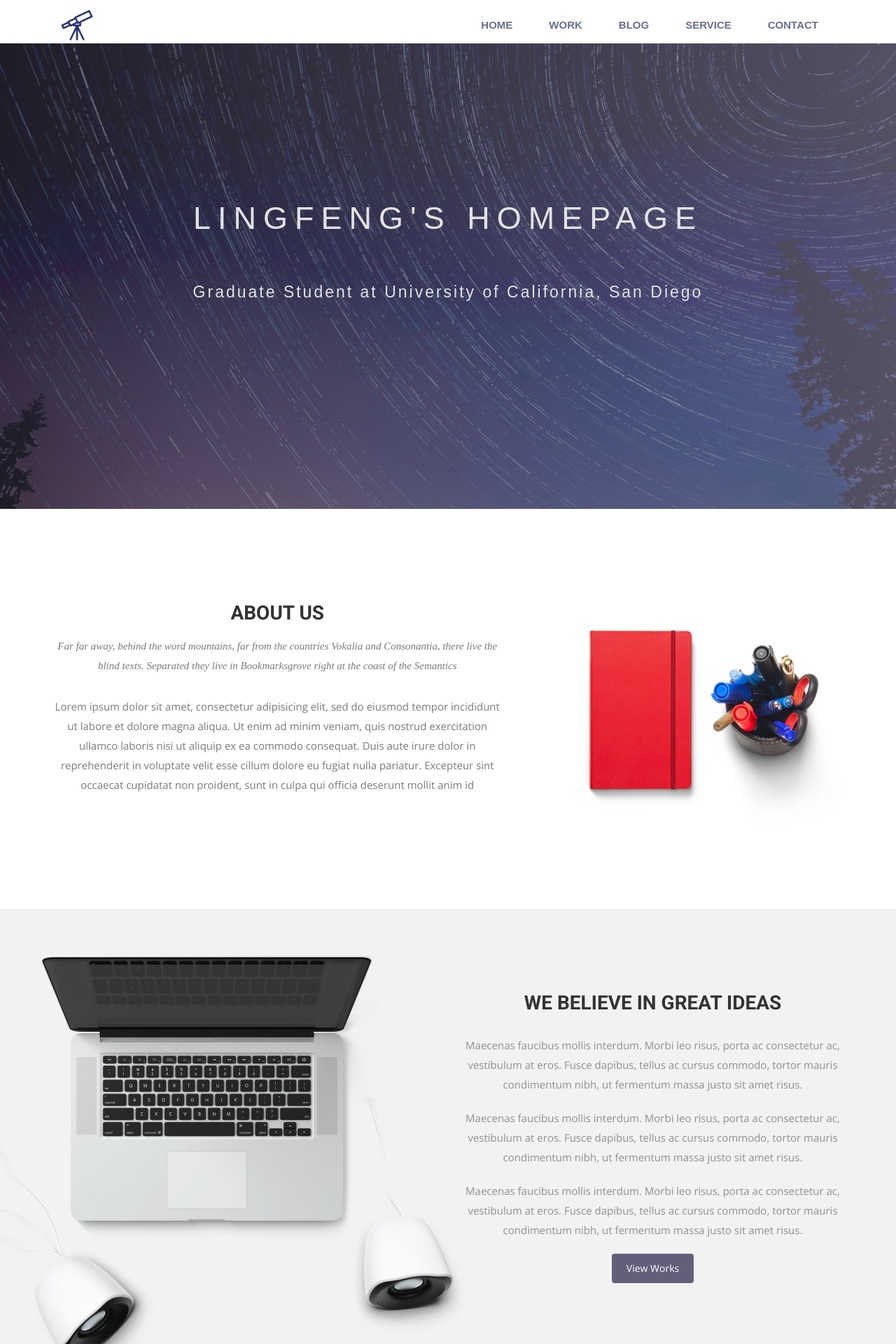
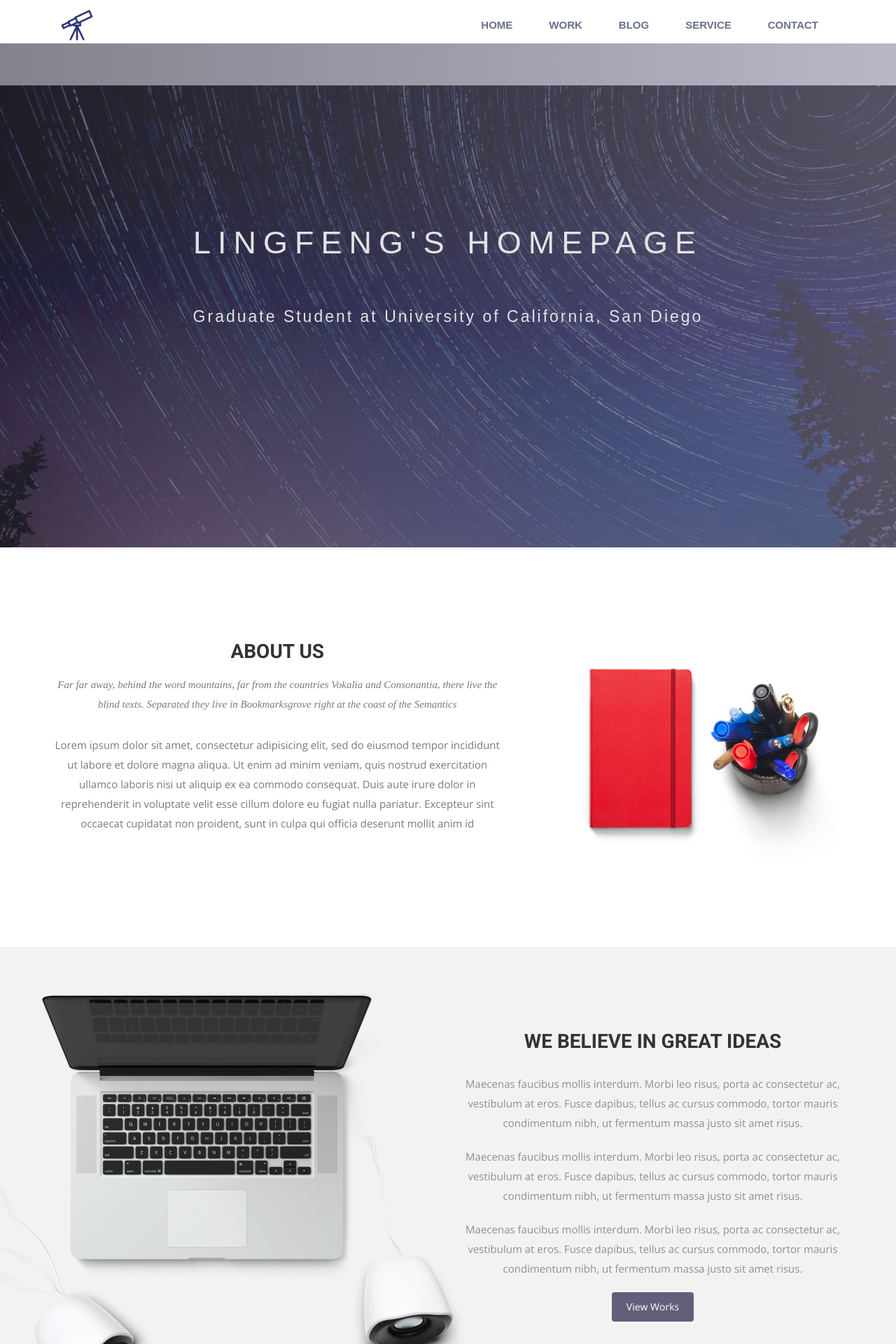
Before and after one commit to wei-lingfeng/lingfeng-wei.github.io, a Jekyll site: the page built from index.html, in a window 1280 px wide. Shown: the top 1920 px of the page at 70% size. Built offline with Jekyll 4.4.1, drawn with Linux system fonts in a browser that asks for light colours; nearby versions of some CDN libraries; some web fonts are replaced.

Commit message:
Update airspace.css

```diff
--- a/css/airspace.css
+++ b/css/airspace.css
@@ -103,8 +103,8 @@ font header .navbar-default .navbar-nav li a:hover {
   background: url("../img/slider-bg.jpg") no-repeat;
   background-size: cover;
   background-attachment: fixed;
-  background-position: 10% 0%;
-  padding: 200px 0 280px 0;
+  background-position: 10% 60px;
+  padding: 235px 0 300px 0;
   position: relative;
 }
 #slider:before {
```
